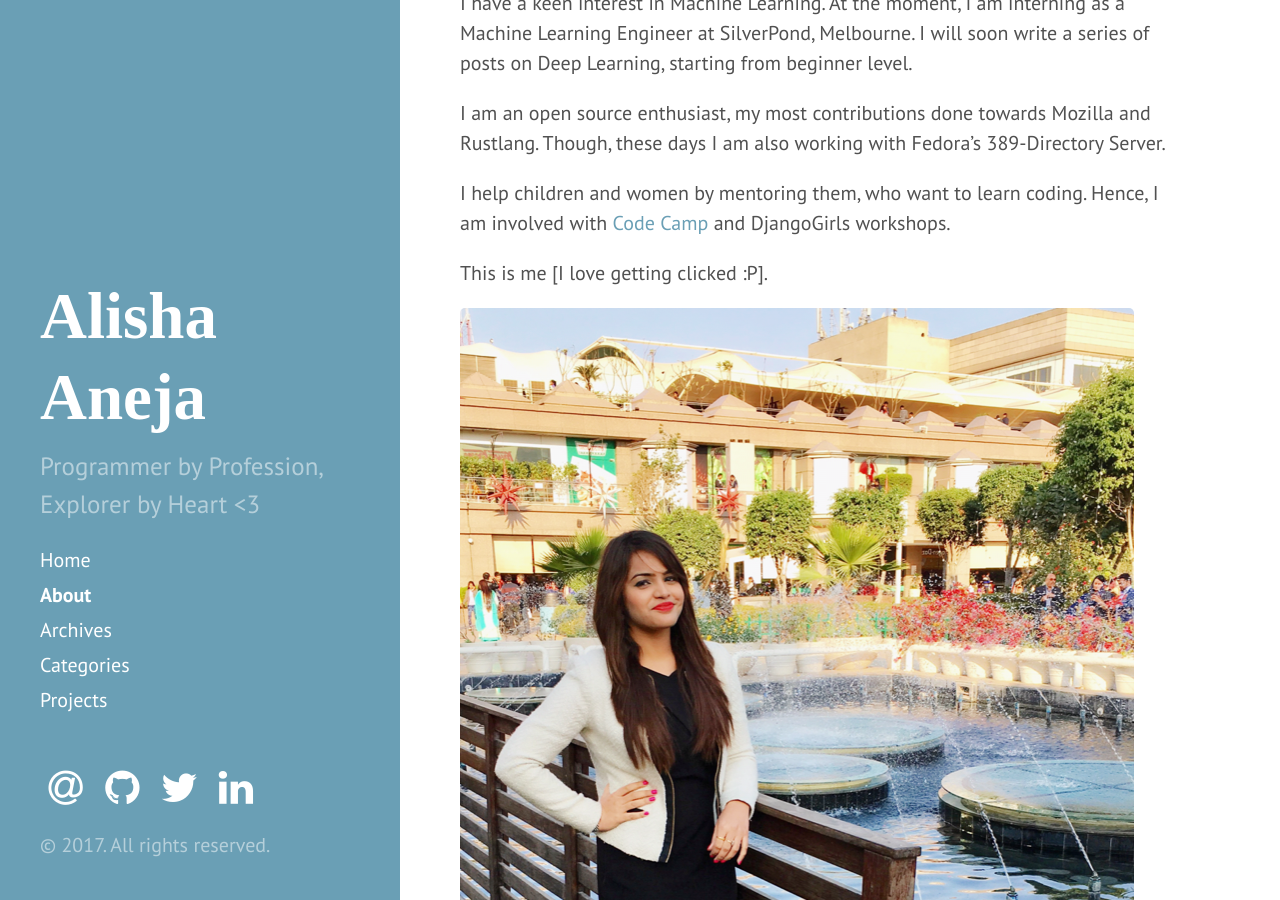
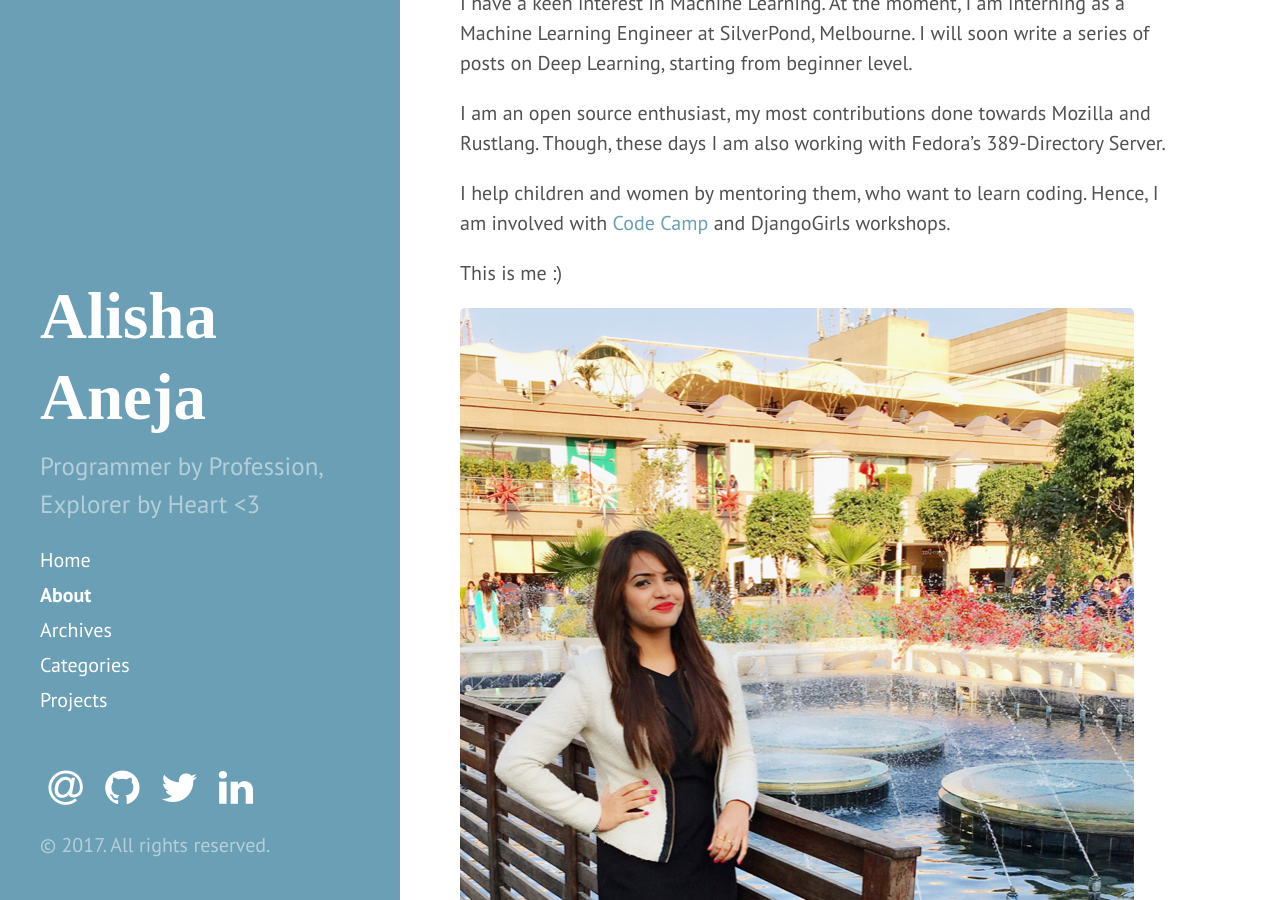
Before and after one commit to alisha17/alisha17.github.io, a Jekyll site: the page built from about.md, in a window 1280 px wide and 900 px high, scrolled down 452 px. Built offline with Jekyll 4.4.1, drawn with Linux system fonts in a browser that asks for light colours; nearby versions of some CDN libraries; Markdown is read by kramdown in place of the engine named in the settings; comment, search, counter and statistics services are not loaded.

Commit message:
Personal Photo

```diff
--- a/about.md
+++ b/about.md
@@ -17,12 +17,6 @@
 
 I help children and women by mentoring them, who want to learn coding. Hence, I am involved with [Code Camp](https://alisha17.github.io/code%20camp/2017/09/29/codecamp.html) and DjangoGirls workshops.
 
-This is me [I love getting clicked :P].
+This is me :)
 
 ![alisha]({{ site.url }}/assets/image10.png)
-
-![alisha1]({{ site.url }}/assets/image1.png)
-
-![alisha]({{ site.url }}/assets/alisha_aneja.jpeg)
-
-![alisha]({{ site.url }}/assets/image3(1).jpeg)
```
Also changed, not shown: assets/alisha_aneja.jpeg (deleted), assets/image3(1).jpeg (deleted), 1 other file.
